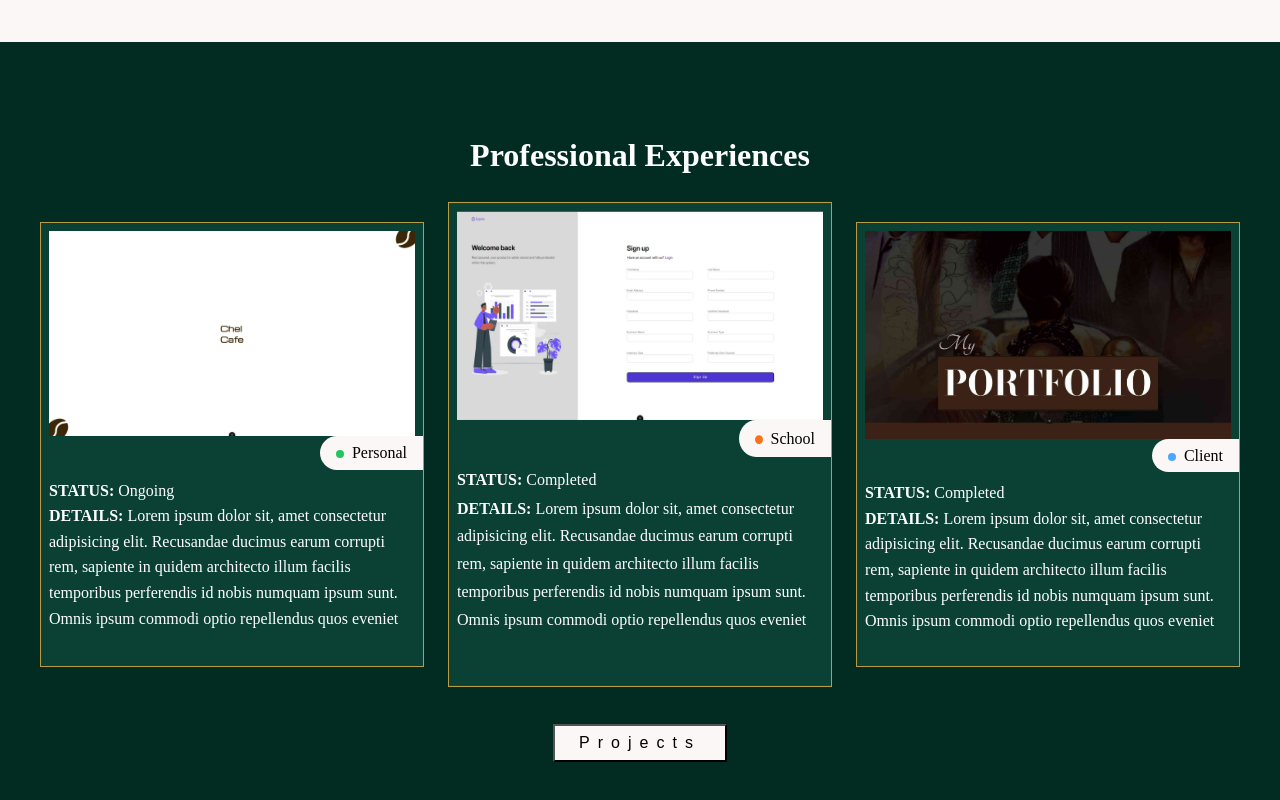
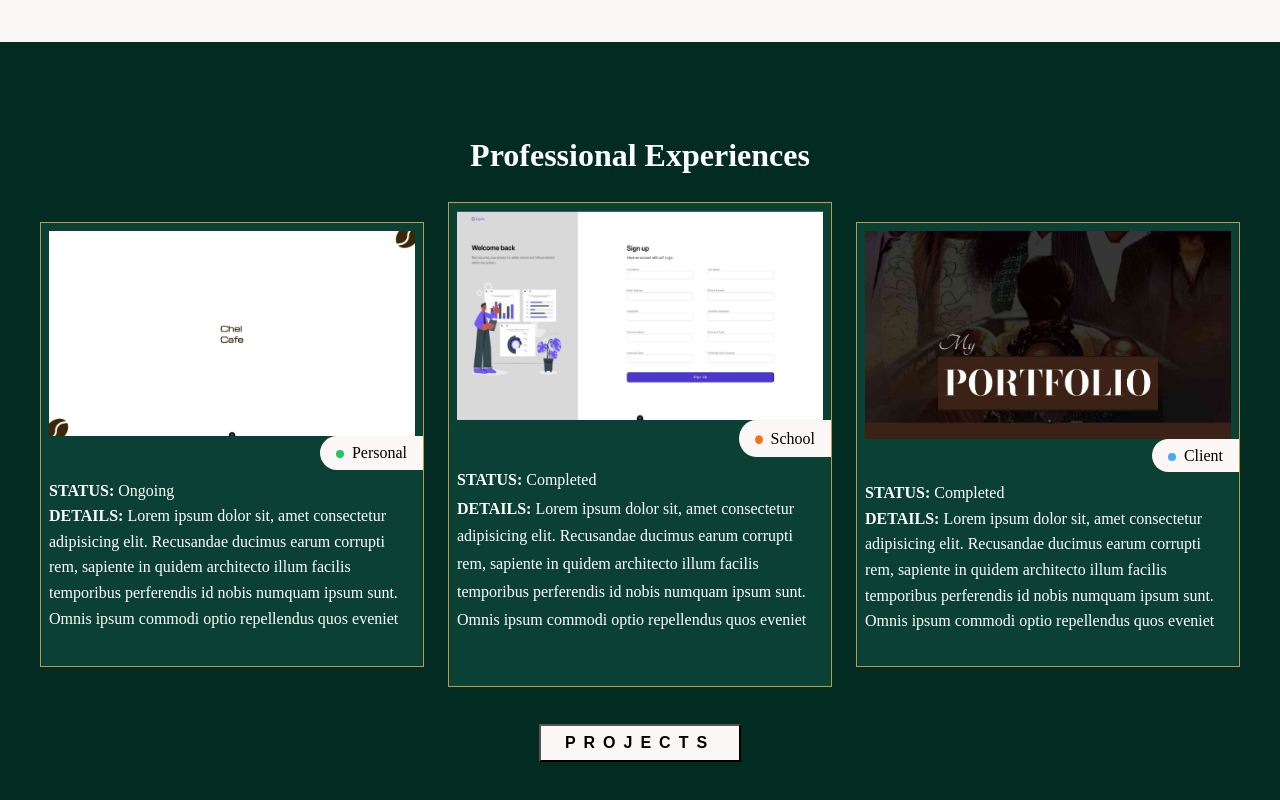
Before and after one commit to Lovethrech/my-main-portfolio, a Vue app: page / in a window 1280 px wide. Shown: the part 1489-2289 px from the top of the page. Built offline with nearby package versions, Linux system fonts and the light colour scheme.

Commit message:
working on the home-project components.

```diff
--- a/src/components/home/project/HomeProjectBtn.vue
+++ b/src/components/home/project/HomeProjectBtn.vue
@@ -2,7 +2,7 @@
     <div class="home-project-btn-ctn display-flex-justify-center-place-center">
         <RouterLink to="/">
             <button class="home-project-btn">
-                Projects
+                PROJECTS
             </button>
         </RouterLink>
     </div>
@@ -11,11 +11,12 @@
 <style scoped>
 .home-project-btn-ctn{
     width: 100%;
-    font-weight:800;
+
 }
 .home-project-btn{
     background-color: var(--bg-color);
     color:var(--text-color);
+    font-weight:600;
     letter-spacing: 1vh;
     padding: 1vh 3vh;
     font-size: 2vh;
```
